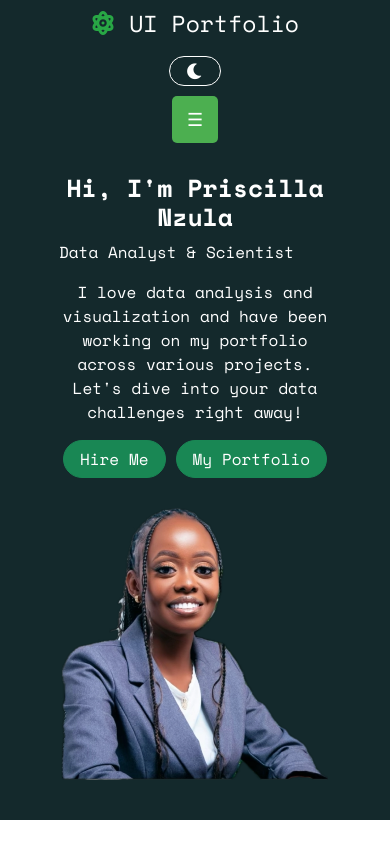
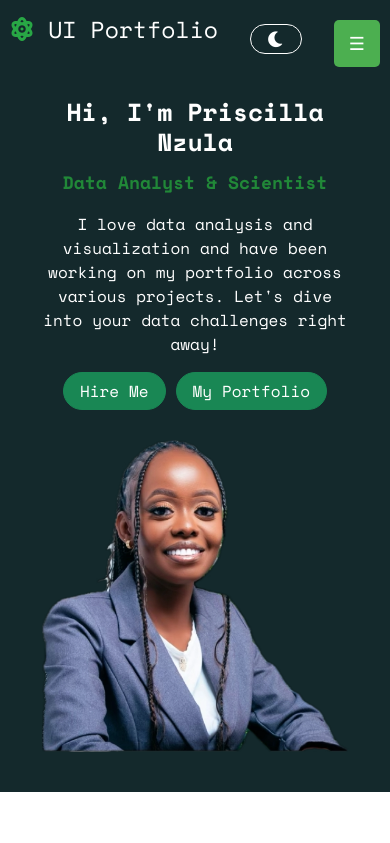
Before and after one commit to priscillanzula/UI-portfolio, a plain HTML site: page index.html in a window 390 px wide. Shown: the top 843 px of the page. Drawn offline with nearby package versions, Linux system fonts and the light colour scheme.

Commit message:
Updated Styles.css

```diff
--- a/styles.css
+++ b/styles.css
@@ -84,7 +84,7 @@ button {
     flex-direction: column;
     align-items: center;
     text-align: center;
-    padding: 20px;
+    padding: 20px 0;
     max-width: 100%;
   }
 
@@ -92,6 +92,14 @@ button {
     max-width: 500px;
     min-height: fit-content;
     margin-bottom: 30px;
+  }
+
+  .profession {
+    align-self: center;
+    font-weight: 600;
+    padding-top: 5px;
+    font-size: 18px;
+    color: #218838;
   }
 
   .image-container img {
@@ -817,7 +825,7 @@ body.dark-mode .nav-pills .nav-link.active {
 @media (max-width: 768px) {
   #header {
     display: flex;
-    flex-direction: column;
+    flex-direction: row;
     align-items: center;
     padding: 10px;
   }
```
